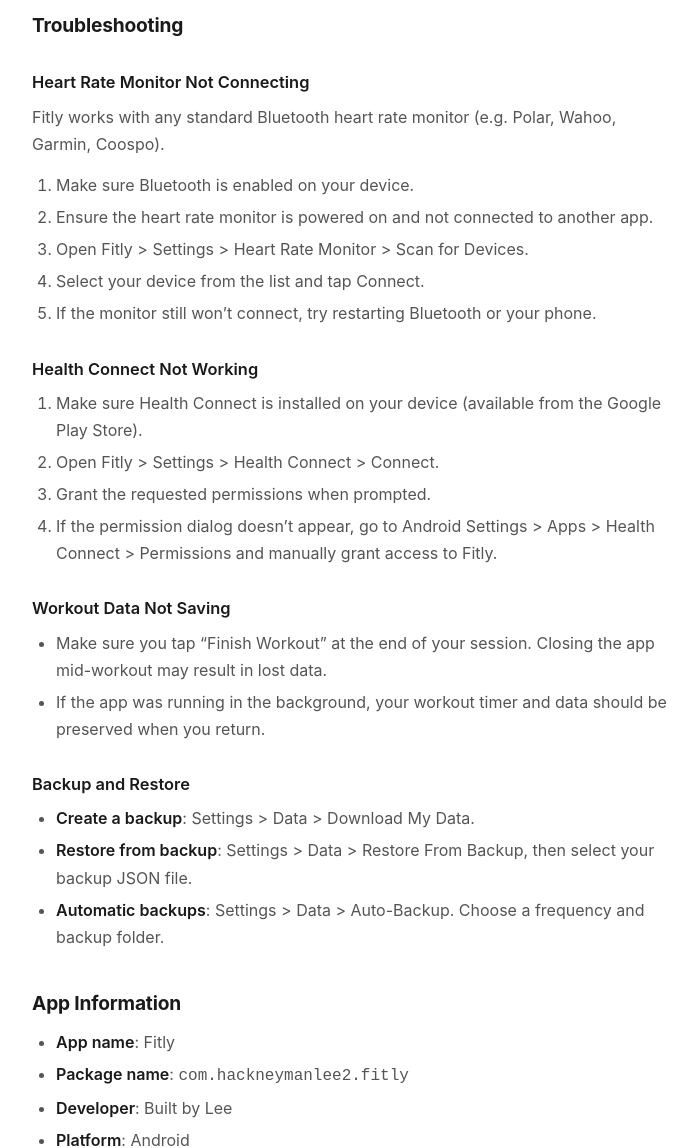
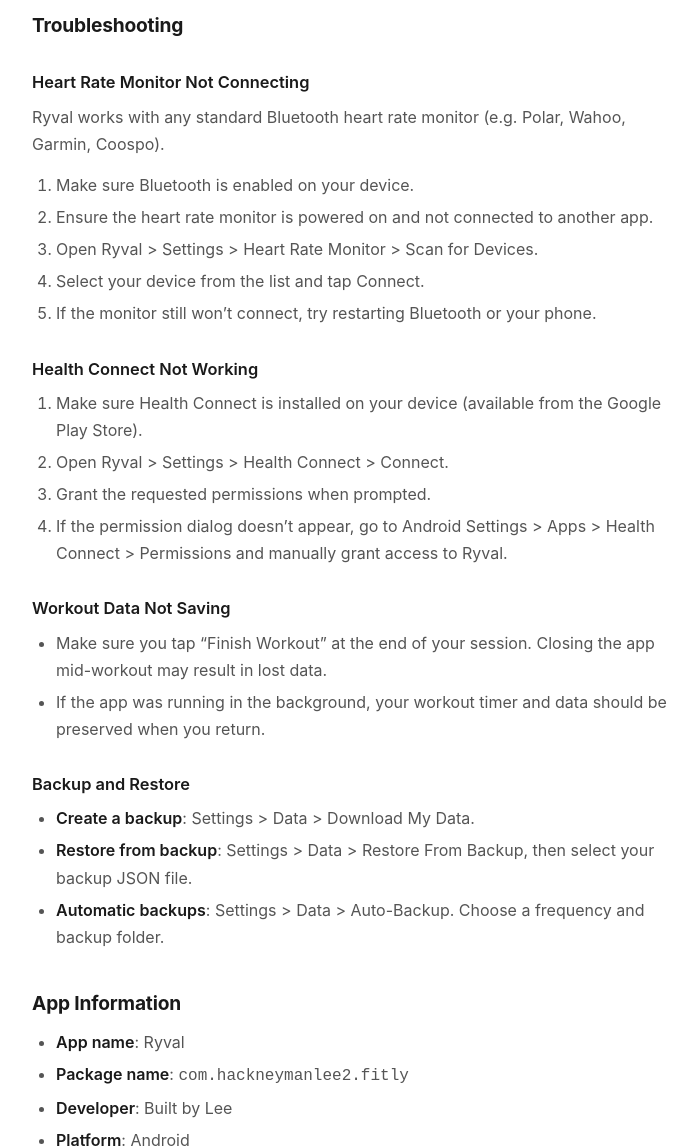
Before and after one commit to builtbylee/fitly-pages, a Jekyll site: the page built from support.md, in a window 1280 px wide. Shown: the part 639-1787 px from the top of the page, without its empty margins (288-985 px from the left). Built offline with Jekyll 4.4.1, drawn with Linux system fonts in a browser that asks for light colours.

Commit message:
Rename: Fitly → Ryval across all public docs

```diff
--- a/support.md
+++ b/support.md
@@ -1,7 +1,7 @@
 ---
 layout: default
 title: Support
-description: Fitly Support — get help, report bugs, or contact us.
+description: Ryval Support — get help, report bugs, or contact us.
 ---
 
 # Support
@@ -29,20 +29,20 @@
 
 ### Heart Rate Monitor Not Connecting
 
-Fitly works with any standard Bluetooth heart rate monitor (e.g. Polar, Wahoo, Garmin, Coospo).
+Ryval works with any standard Bluetooth heart rate monitor (e.g. Polar, Wahoo, Garmin, Coospo).
 
 1. Make sure Bluetooth is enabled on your device.
 2. Ensure the heart rate monitor is powered on and not connected to another app.
-3. Open Fitly > Settings > Heart Rate Monitor > Scan for Devices.
+3. Open Ryval > Settings > Heart Rate Monitor > Scan for Devices.
 4. Select your device from the list and tap Connect.
 5. If the monitor still won't connect, try restarting Bluetooth or your phone.
 
 ### Health Connect Not Working
 
 1. Make sure Health Connect is installed on your device (available from the Google Play Store).
-2. Open Fitly > Settings > Health Connect > Connect.
+2. Open Ryval > Settings > Health Connect > Connect.
 3. Grant the requested permissions when prompted.
-4. If the permission dialog doesn't appear, go to Android Settings > Apps > Health Connect > Permissions and manually grant access to Fitly.
+4. If the permission dialog doesn't appear, go to Android Settings > Apps > Health Connect > Permissions and manually grant access to Ryval.
 
 ### Workout Data Not Saving
 
@@ -57,7 +57,7 @@
 
 ## App Information
 
-- **App name**: Fitly
+- **App name**: Ryval
 - **Package name**: `com.hackneymanlee2.fitly`
 - **Developer**: Built by Lee
 - **Platform**: Android
```
Also changed, not shown: privacy.md (+2 -2 lines), terms.md (+3 -3 lines).
